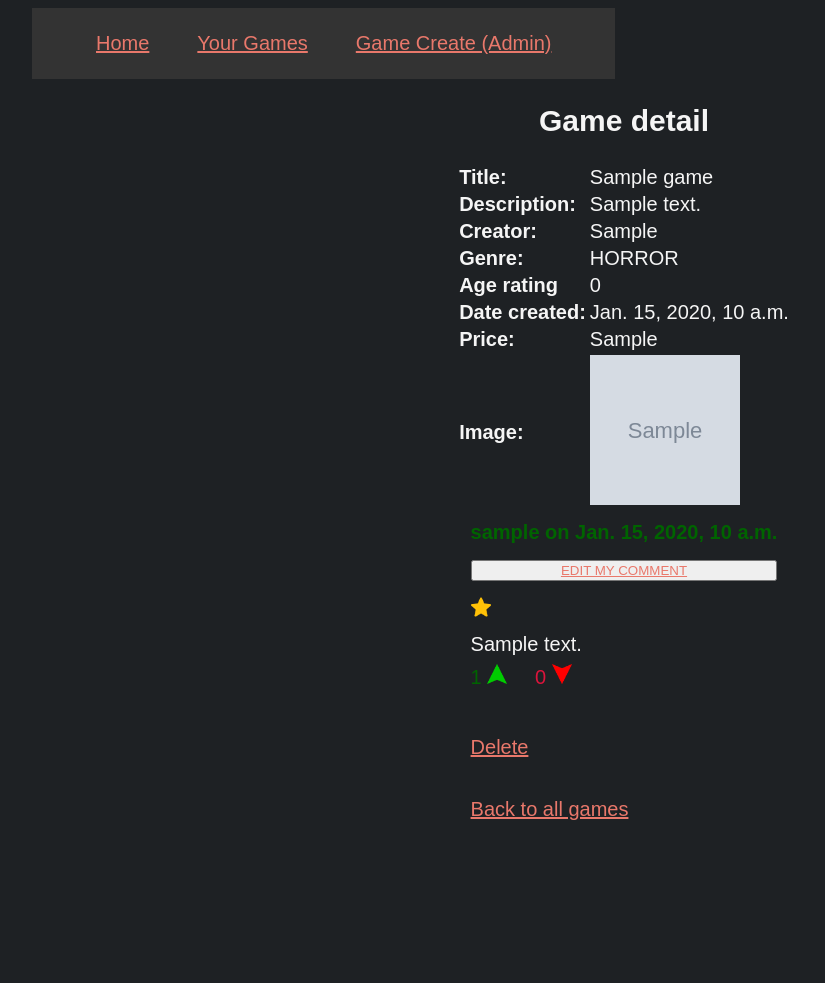
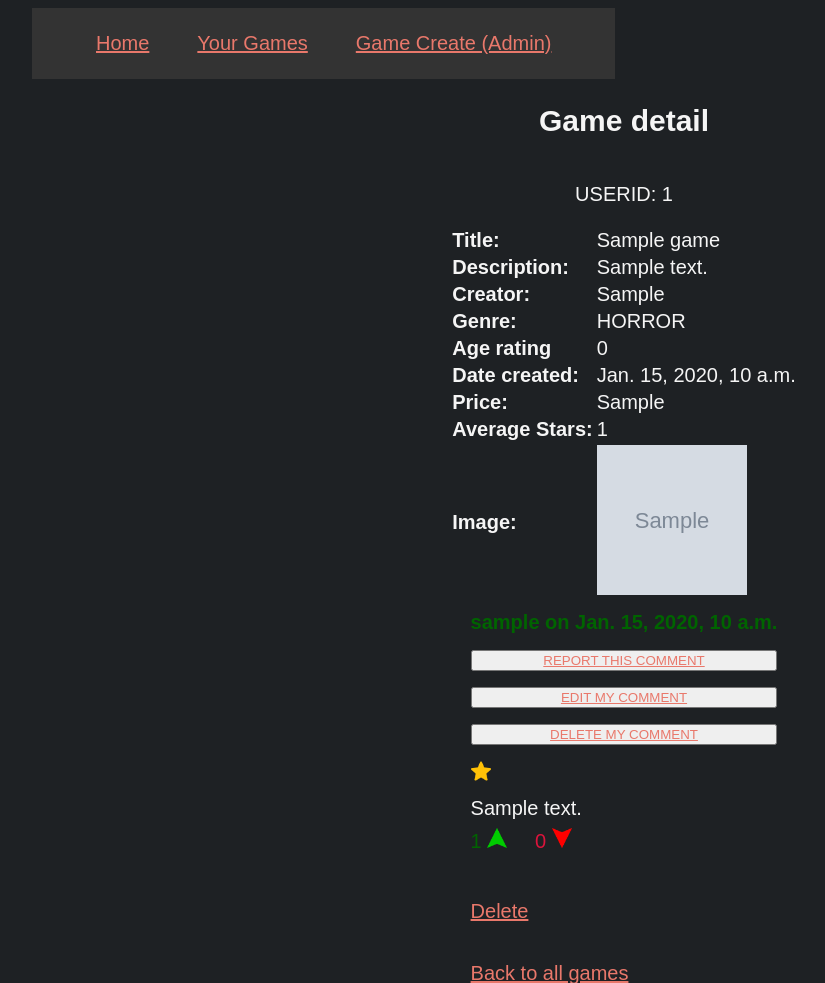
Before and after one commit to noogai15/pythonWebSem5, a Django app: page /games/show/1 in a window 1280 px wide. Shown: the top 983 px of the page, without its empty margins (16-841 px from the left). Before the commit the page ends 820 px from the top, so only its background shows below. Run offline with Django 3.2, Linux system fonts and the light colour scheme; a user stored in the database is signed in; tables that the repository leaves empty hold one stand-in row (values such as "Sample post"); grey boxes marked "Sample" are stand-in pictures.

Commit message:
starrating + commend edit

```diff
--- a/Games/forms.py
+++ b/Games/forms.py
@@ -43,8 +43,12 @@ class CommentEditForm(forms.ModelForm):
 
 class SearchForm(forms.ModelForm):
 
+    desc = forms.CharField(required=False)
+    average_stars = forms.IntegerField(required=False)
     name = forms.CharField(required=False)
+
 
     class Meta:
         model = Game
-        fields = ['creator', 'name']
+        # GET GAME FROM STAR_RATING
+        fields = ['name', 'desc', 'average_stars']
--- a/Games/models.py
+++ b/Games/models.py
@@ -1,4 +1,5 @@
 import datetime
+import math
 
 from django.contrib.auth.models import User
 from django.core.files.storage import FileSystemStorage
@@ -16,14 +17,14 @@ class Game(models.Model):
         ("RPG", "Role-Playing Game"),
     ]
     AGE_RATINGS = [(0, "0+"), (6, "6+"), (12, "12+"), (16, "16+"), (18, "18+")]
+    age_rating = models.IntegerField(choices=AGE_RATINGS)
 
-    age_rating = models.IntegerField(choices=AGE_RATINGS)
     name = models.CharField(max_length=100)
     desc = models.TextField(max_length=200)
     genre = models.CharField(max_length=10, choices=GENRES)
     price = models.CharField(max_length=30, default="0€")
+    average_stars = models.IntegerField(default=0)
 
-    age_rating = models.IntegerField(choices=AGE_RATINGS)
     creator = models.CharField(max_length=100)
     created_at = models.DateTimeField(default=datetime.datetime.now)
 
@@ -52,6 +53,10 @@ class Game(models.Model):
     def get_age_rating(self):
         return self.age_rating.display()
 
+    def get_average_star_rating(self):
+        return self.average_stars
+
+
     def get_desc_preview(self):
         if len(self.desc) < 25:
             return self.desc
@@ -68,11 +73,14 @@ class Game(models.Model):
 class Comment(models.Model):
     text = models.TextField(max_length=500, blank=True)
     timestamp = models.DateTimeField(auto_now_add=True)
-    user = models.ForeignKey(User, on_delete=models.CASCADE)
+    user = models.ForeignKey(User, on_delete=models.CASCADE )
     game = models.ForeignKey(Game, on_delete=models.CASCADE)
+
 
     STAR_RATINGS = [(1, "1"), (2, "2"), (3, "3"), (4, "4"), (5, "5")]
     star_rating = models.IntegerField(choices=STAR_RATINGS, default=0)
+
+    reports = models.IntegerField(default=0)
 
     class Meta:
         ordering = ["timestamp"]
@@ -104,6 +112,9 @@ class Comment(models.Model):
             up_or_down=U_or_D, user=user, game=game, comment=self
         )
 
+    def report(self, reporter) :
+        Report.objects.create(reporter=reporter, comment=self, author=self.user, message=self.text)
+
     def reverse_vote(self, user, game, up_or_down):
         Vote.objects.filter(up_or_down=up_or_down, comment=self, user=user).delete()
 
@@ -120,6 +131,18 @@ class Comment(models.Model):
             + ")"
         )
 
+
+class Report(models.Model):
+    reporter = models.ForeignKey(User, on_delete=models.CASCADE, related_name="reporter")
+    comment = models.ForeignKey(Comment, on_delete=models.CASCADE)
+    author = models.ForeignKey(User, on_delete=models.CASCADE, related_name="commenter")
+    message = models.CharField(max_length=255)
+
+    def __str__(self):
+        return (self.author + ": " + self.message_content + ", reported by " + self.reporter)
+
+    def __repr__(self):
+        return (self.author + " " + self.message_content + " " + self.author)
 
 class Vote(models.Model):
     VOTE_TYPES = [
--- a/Games/templates/game-detail.html
+++ b/Games/templates/game-detail.html
@@ -8,6 +8,8 @@ Games
 {% load static %}
 
 <h2>Game detail</h2>
+
+<p> USERID: {{request.user.id}} </p>
 
 <table>
     <tr>
@@ -39,6 +41,10 @@ Games
         <td>{{ this_game.price }}<br></td>
     </tr>
     <tr>
+        <td><b>Average Stars:</b></td>
+        <td>{{ average_stars }}<br></td>
+    </tr>
+    <tr>
         <td><b>Image:</b></td>
         <td>
             {% if this_game.image %}
@@ -52,8 +58,18 @@ Games
     {% for comment in all_comments %}
     <b style="color: darkgreen">{{ comment.user.username }} on {{ comment.timestamp }}</b>
 
+    {% if not reported_already %}
+        <button><a href="{% url 'comment-report' comment.id this_game.id %}"> REPORT THIS COMMENT </a></button>
+    {% else %}
+        <p>Thank you for reporting</p>
+    {% endif %}
+
+
         {% if comment.user == request.user %}
             <button><a href="{% url 'comment-edit' comment.id %}"> EDIT MY COMMENT </a></button>
+
+            <button><a href="{% url 'comment-delete' comment.id %}"> DELETE MY COMMENT </a></button>
+
         {% endif %}
 
 
--- a/Games/urls.py
+++ b/Games/urls.py
@@ -5,7 +5,7 @@ from django.urls import path
 from django.conf.urls import url
 
 from . import views
-from .views import UpdateCommentView
+from .views import UpdateCommentView, DeleteCommentView
 
 urlpatterns = [
     path("show/", views.game_list, name="game-list"),
@@ -13,9 +13,13 @@ urlpatterns = [
     # path('show/<int:pk>/vote/<str:up_or_down>/', views.vote, name='game-vote'),
     path('show/<int:pk>/vote/<int:fk>/<str:up_or_down>/', views.vote, name='game-vote'),
     path("add/", views.game_create, name="game-create"),
+    path("comments/report/<int:pk>/<str:game_id>/", views.comment_report, name="comment-report"), # views.comment_report
     path("delete/<int:pk>", views.game_delete, name="game-delete"),
     # url(r'^(?P<pk>\d+)/delete/', views.game_delete, name='game-delete'),
     path('search/', views.game_search, name='game-search'),
     path("show/<int:pk>/pdf", views.game_detail_pdf, name="game-detail-pdf"),
-    path("comments/edit/<int:pk>/", UpdateCommentView.as_view(), name="comment-edit"), # views.edit_comment
+    path("comments/edit/<int:pk>/", UpdateCommentView.as_view(), name="comment-edit"), # views.comment_edit
+    path("comments/delete/<int:pk>/", DeleteCommentView.as_view(), name="comment-delete"), # views.comment_delete
+
+
 ]
--- a/Games/views.py
+++ b/Games/views.py
@@ -6,13 +6,13 @@ from django.forms import model_to_dict
 from django.http import HttpResponseRedirect, FileResponse, Http404
 from django.shortcuts import get_object_or_404, redirect, render
 from django.urls import reverse, reverse_lazy
-from django.views.generic import UpdateView
+from django.views.generic import UpdateView, DeleteView
 from reportlab.lib.pagesizes import letter
 from reportlab.lib.units import inch
 from reportlab.pdfgen import canvas
 
 from .forms import CommentForm, GameForms, SearchForm, CommentEditForm
-from .models import Comment, Game, Vote
+from .models import Comment, Game, Vote, Report
 
 
 def game_list(request):
@@ -33,6 +33,7 @@ def game_detail(request, **kwargs):
     all_stars = [1, 2, 3, 4, 5]
 
     # Add comment
+
     if request.method == "POST":
         form = CommentForm(request.POST)
         form.instance.user = request.user
@@ -56,6 +57,24 @@ def game_detail(request, **kwargs):
             # raise PermissionDenied('You have already commented on this post')
 
     comments = Comment.objects.filter(game=game)
+    comments_length = Comment.objects.filter(game=game).count()
+    if comments.count() == comments_length and comments.count() != 0:
+        i = 0
+        c = 0
+        for comment in comments:
+            i += comment.star_rating
+            c += 1
+
+        result = int(round(i / c))
+        average_stars = result
+        game.average_stars = average_stars
+        game.save()
+        print(average_stars)
+    else:
+        average_stars = 0
+        game.average_stars = average_stars
+        game.save()
+
     context = {
         "this_game": game,
         "commented_already": commented_already,
@@ -63,8 +82,26 @@ def game_detail(request, **kwargs):
         "comment_form": CommentForm,
         "star": star,
         "all_stars": all_stars,
+        "average_stars": average_stars,
     }
     return render(request, "game-detail.html", context)
+
+
+def get_average_star_rating(self):
+
+        all_comments = Comment.objects.filter(game=self)
+        result = 0
+        current_length_of_comments = Comment.objects.filter(game=self).count()
+        # CHECK IF A COMMENT HAS BEEN ADDED THEN DO THE SAME AGAIN TO UPDATE ATTRIBUTE AVERAGE_STARS
+
+        # CHECK IF THEY ARE THE SAME LENGTH
+
+            #else:
+                # result = 0
+                # self.average_stars = 0
+
+        return result
+
 
 
 # def vote(request, pk: str, fk: str, up_or_down: str):
@@ -146,6 +183,7 @@ def game_detail_pdf(request, pk: str):
         "Age Rating: " + str(game.age_rating),
         "Created At: " + str(game.created_at),
         "Price: " + game.price,
+        "Rating: " + str(game.average_stars)
     ]
     # "Image " + game.image + "\n"]
     # txt = ["Game: " + game.name + "Description: " + game.desc + "Creator: " + game.creator];
@@ -197,12 +235,20 @@ def game_delete(request, **kwargs):
 
 def game_search(request):
     if request.method == 'POST':
-        search_string_creator = request.POST['creator']
-        games_found = Game.objects.filter(creator__contains=search_string_creator)
+        # SEARCH WITH : DESCRIPTION
+        search_string_name = request.POST['name']
+        games_found = Game.objects.filter(name__contains=search_string_name)
 
-        search_string_name = request.POST['name']
-        if search_string_name:
-            games_found = games_found.filter(name__contains=search_string_name)
+        # SEARCH WITH : NAME
+        search_string_desc = request.POST['desc']
+        if search_string_desc:
+            games_found = games_found.filter(desc__contains=search_string_desc)
+
+        # SEARCH WITH : STAR - RATING
+        search_average_stars = request.POST['average_stars']
+        if search_average_stars:
+            games_found = games_found.filter(average_stars__exact=search_average_stars)
+
 
         form_in_function_based_view = SearchForm()
         context = {'form': form_in_function_based_view,
@@ -221,6 +267,8 @@ def edit_comment(request, pk, comment_id):
     comment_edit_form = CommentEditForm(request.POST if request.POST else None, instance= Comment.objects.get( ))
 
 
+
+
 class UpdateCommentView(UpdateView):
     model = Comment
     template_name = 'comment-edit.html'
@@ -230,3 +278,28 @@ class UpdateCommentView(UpdateView):
     def form_valid(self, form):
         form.instance.user = self.request.user
         return super().form_valid(form)
+
+
+class DeleteCommentView(DeleteView):
+    model = Comment
+    template_name = 'comment-delete.html'
+    form_class = CommentEditForm
+    success_url = reverse_lazy("game-list")
+
+    def form_valid(self, form):
+        form.instance.user = self.request.user
+        return super().form_valid(form)
+
+
+
+def comment_report(request, pk:int, game_id:str):
+    user = request.user
+    game = Game.objects.get(id=game_id)
+    comment = Comment.objects.get(id=int(pk))
+    comment.report(user)
+    # IF COMMENT HAS BEEN REPORTED ALREADY :
+    reported_already = Report.objects.filter(reporter=user, comment=comment).exists()
+    # commented_already = Comment.objects.filter(game=game, user=user).exists()
+
+
+    return redirect("game-detail", game.id)
```
Also changed, not shown: Games/templates/comment-delete.html (added, +10 -0 lines), Games/migrations/0003_auto_20211129_1616.py (added), Games/migrations/0004_game_average_stars.py (added), Useradmin/migrations/0006_alter_myuser_date_of_birth.py (added).
